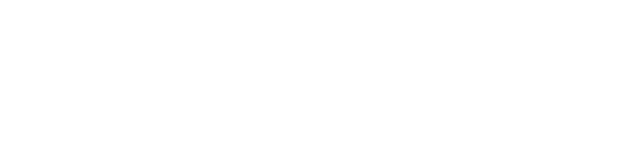
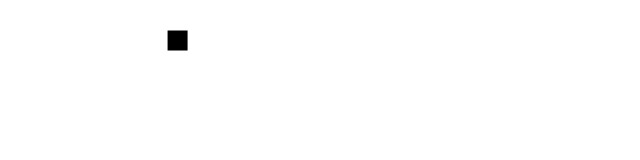
Before and after one commit to Brunomml/jogo-da-cobrinha, a website with bundled scripts: page index.html in a window 1280 px wide. Shown: the full height of the page, 0-640 px from the left. Built offline with nearby package versions, Linux system fonts and the light colour scheme.

Commit message:
movimento

```diff
--- a/index.html
+++ b/index.html
@@ -5,7 +5,7 @@
     <meta http-equiv='X-UA-Compatible' content='IE=edge'>
     <title>Page Title</title>
     <meta name='viewport' content='width=device-width, initial-scale=1'>
-    <link rel='stylesheet' type='text/css' media='screen' href='main.css'>
+    <link rel='stylesheet' type='text/css' media='screen' href='style.css'>
     <script type="module" src='main.js'></script>
 </head>
 <body>
--- a/src/core.js
+++ b/src/core.js
@@ -5,8 +5,15 @@ function createCore() {
     const game = createGame()
     const draw = createDraw()
 
+    function loop() {
+        setInterval(() => {
+            game.start()
+            draw.start(game.player)
+        }, 1000/60)
+    }
+
     function start() {
-
+        loop()
     }
 
     return {
--- a/src/draw.js
+++ b/src/draw.js
@@ -1,6 +1,16 @@
 function createDraw() {
-    function start() {
+    const cnv = window.document.querySelector("canvas")
+    const ctx = cnv.getContext("2d")
+    let player;
 
+    function draw() {
+        ctx.clearRect(0,0,600,400)
+        ctx.fillRect(player.x, player.y, 20, 20)
+    }
+
+    function start(aplayer) {
+        player = aplayer
+        draw()
     }
 
     return {
--- a/src/game.js
+++ b/src/game.js
@@ -1,10 +1,54 @@
 function createGame() {
+    let key;
+    const player = {
+        x:Math.random()*(600-0)+0,
+        y:Math.random()*(400-0)+0
+    }
+
+    const movimento = {
+        ArrowUp(){
+            player.y-=3
+        },
+        ArrowLeft(){
+            player.x-=3
+        },
+        ArrowDown(){
+            player.y+=3
+        },
+        ArrowRight(){
+            player.x+=3
+        }
+    }
+
+    function collision() {
+        if (player.y < -20) {
+            player.y = 420
+        }
+        if (player.x < -20) {
+            player.x = 620
+        }
+        if (player.y > 420) {
+            player.y = -20
+        }
+        if (player.x > 620) {
+            player.x = -20
+        }
+    }
+
+    function input() {
+        addEventListener("keydown", (e)=>{key = e.key})
+        let move = movimento[key]
+        if (move) move()
+    }
+
     function start() {
-
+        input()
+        collision()
     }
 
     return {
-        start
+        start,
+        player
     }
 }
 
```
Also changed, not shown: style.css (added).
